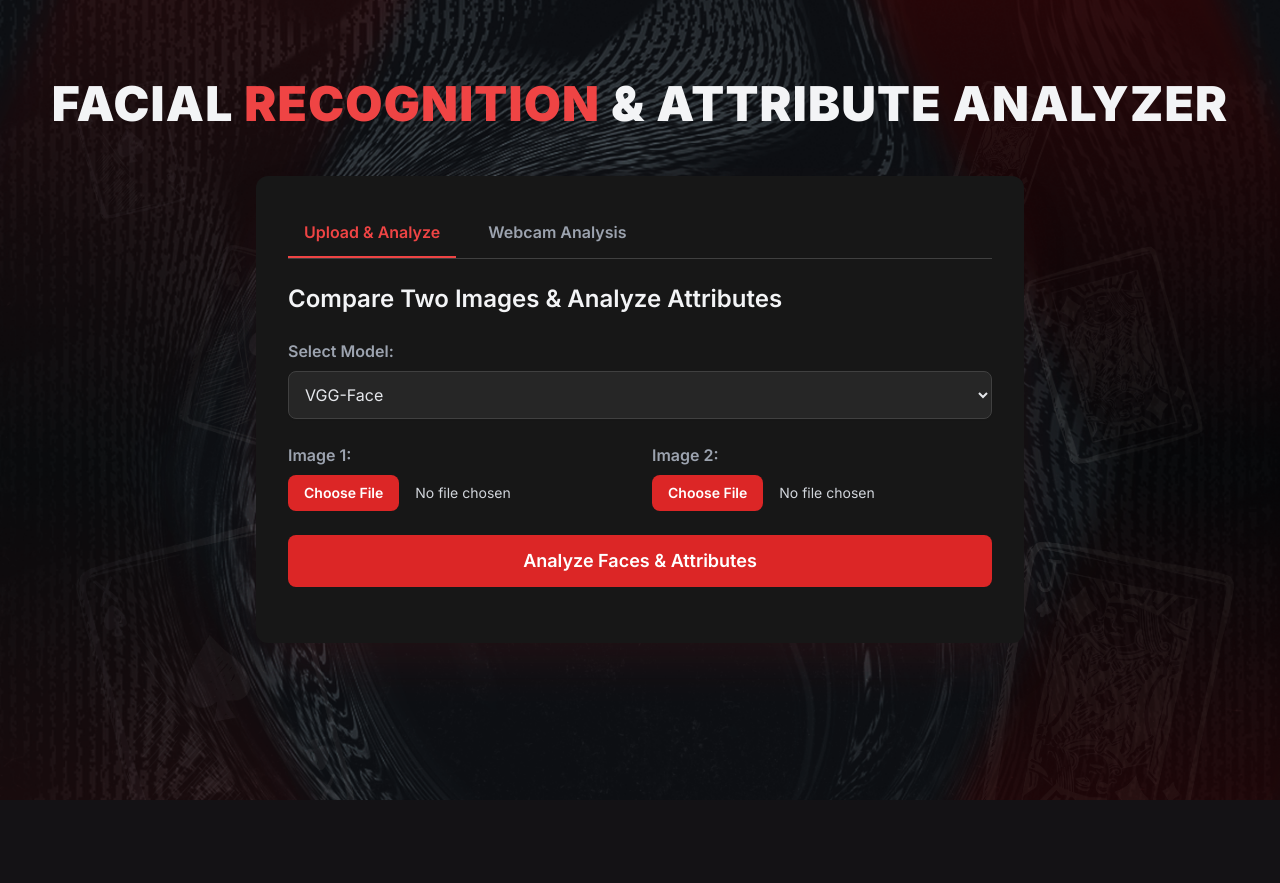
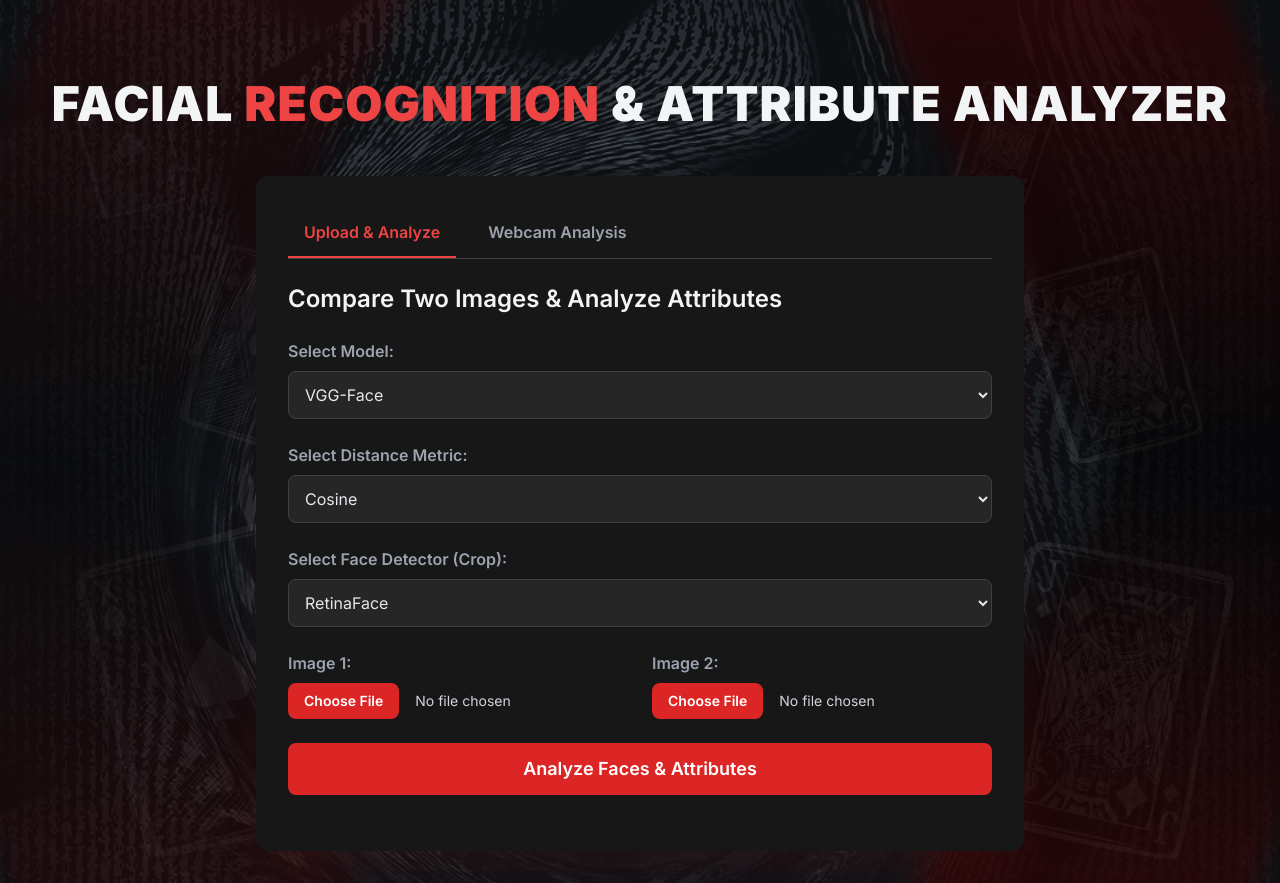
Before and after one commit to dimasandhk/face-recognition-fp-ai, a Flask app: page / in a window 1280 px wide. Before the commit the page ends 800 px from the top, so only its background shows below. Run offline with Flask 3, Linux system fonts and the light colour scheme; some libraries are stand-ins or nearby versions.

Commit message:
add : distance and crop

```diff
--- a/app.py
+++ b/app.py
@@ -15,8 +15,15 @@ app = Flask(__name__)
 UPLOAD_FOLDER = 'temp_uploads'
 app.config['UPLOAD_FOLDER'] = UPLOAD_FOLDER
 
-SUPPORTED_MODELS = ["VGG-Face", "Facenet", "Facenet512", "OpenFace", "DeepFace", "DeepID", "ArcFace", "SFace", "GhostFaceNet"]
+SUPPORTED_MODELS = ["VGG-Face", "Facenet", "Facenet512", "ArcFace", "SFace", "GhostFaceNet"]
 DEFAULT_MODEL = "VGG-Face"
+
+# Tambahkan konstanta untuk distance metrics dan face detectors
+SUPPORTED_DISTANCE_METRICS = ["cosine", "euclidean", "euclidean_l2"]
+DEFAULT_DISTANCE_METRIC = "cosine"
+
+SUPPORTED_DETECTORS = ["retinaface", "mtcnn", "opencv"]
+DEFAULT_DETECTOR = "retinaface"
 
 if not os.path.exists(UPLOAD_FOLDER):
     os.makedirs(UPLOAD_FOLDER)
@@ -283,18 +290,19 @@ def analyze_facial_attributes(img_path):
 def index():
     return render_template('index.html')
 
-def handle_prediction_request(img1_path_df, img2_path_df, model_name):
+def handle_prediction_request(img1_path_df, img2_path_df, model_name, distance_metric=DEFAULT_DISTANCE_METRIC, detector=DEFAULT_DETECTOR):
     """Handles the DeepFace.verify call and formats the response."""
     try:
-        print(f"Using model: {model_name} for {img1_path_df} and {img2_path_df}")
+        print(f"Using model: {model_name} with distance metric: {distance_metric} and detector: {detector}")
 
         # Perform face verification
         result = DeepFace.verify(
             img1_path=img1_path_df,
             img2_path=img2_path_df,
             model_name=model_name,
+            distance_metric=distance_metric,
             enforce_detection=False,
-            detector_backend='retinaface'
+            detector_backend=detector
         )
 
         distance = float(result['distance'])
@@ -313,6 +321,8 @@ def handle_prediction_request(img1_path_df, img2_path_df, model_name):
             'distance': distance,
             'threshold': threshold,
             'model': result['model'],
+            'distance_metric': distance_metric,
+            'detector': detector,
             'similarity_metric': result['similarity_metric'],
             'similarity_percentage': round(similarity_percentage, 2),
             'image1_attributes': img1_attributes,
@@ -338,9 +348,15 @@ def predict():
     file1 = request.files['image1']
     file2 = request.files['image2']
     model_name = request.form.get('model_name', DEFAULT_MODEL)
+    distance_metric = request.form.get('distance_metric', DEFAULT_DISTANCE_METRIC)
+    detector = request.form.get('detector', DEFAULT_DETECTOR)
 
     if model_name not in SUPPORTED_MODELS:
         return jsonify({'error': f'Invalid model selected.'}), 400
+    if distance_metric not in SUPPORTED_DISTANCE_METRICS:
+        return jsonify({'error': f'Invalid distance metric selected.'}), 400
+    if detector not in SUPPORTED_DETECTORS:
+        return jsonify({'error': f'Invalid detector selected.'}), 400
 
     if file1.filename == '' or file2.filename == '':
         return jsonify({'error': 'File name cannot be empty'}), 400
@@ -363,7 +379,7 @@ def predict():
             if os.path.exists(f_path): os.remove(f_path)
         return jsonify({'error': " ".join(error_msg)}), 500
 
-    response = handle_prediction_request(img1_path_df, img2_path_df, model_name)
+    response = handle_prediction_request(img1_path_df, img2_path_df, model_name, distance_metric, detector)
 
     # Ensure files are deleted even if handle_prediction_request itself returns an error response
     for f_path in files_to_delete:
@@ -383,9 +399,15 @@ def predict_webcam():
     ref_file = request.files['reference']
     webcam_file = request.files['webcam']
     model_name = request.form.get('model_name', DEFAULT_MODEL)
+    distance_metric = request.form.get('distance_metric', DEFAULT_DISTANCE_METRIC)
+    detector = request.form.get('detector', DEFAULT_DETECTOR)
 
     if model_name not in SUPPORTED_MODELS:
         return jsonify({'error': f'Invalid model selected.'}), 400
+    if distance_metric not in SUPPORTED_DISTANCE_METRICS:
+        return jsonify({'error': f'Invalid distance metric selected.'}), 400
+    if detector not in SUPPORTED_DETECTORS:
+        return jsonify({'error': f'Invalid detector selected.'}), 400
 
     if ref_file.filename == '':
         return jsonify({'error': 'Reference file name cannot be empty'}), 400
@@ -404,7 +426,7 @@ def predict_webcam():
             if os.path.exists(f_path): os.remove(f_path)
         return jsonify({'error': 'Failed to convert reference image (HEIC/HEIF).'}), 500
 
-    response = handle_prediction_request(ref_path_df, webcam_path, model_name)
+    response = handle_prediction_request(ref_path_df, webcam_path, model_name, distance_metric, detector)
 
     for f_path in files_to_delete:
         if os.path.exists(f_path):
--- a/templates/index.html
+++ b/templates/index.html
@@ -197,10 +197,39 @@
                   <option value="ArcFace">ArcFace</option>
                   <option value="SFace">SFace</option>
                   <option value="Facenet">Facenet</option>
-                  <option value="OpenFace">OpenFace</option>
-                  <option value="DeepFace">DeepFace</option>
-                  <option value="DeepID">DeepID</option>
                   <option value="GhostFaceNet">GhostFaceNet</option>
+                </select>
+              </div>
+              <div class="mb-6">
+                <label
+                  for="distanceMetricUpload"
+                  class="block text-gray-400 mb-2 font-semibold"
+                  >Select Distance Metric:</label
+                >
+                <select
+                  id="distanceMetricUpload"
+                  name="distance_metric"
+                  class="block w-full border border-neutral-700 bg-neutral-800 text-gray-200 rounded-lg shadow-sm p-3 focus:border-red-500 focus:ring-red-500 focus:ring-opacity-50 transition-colors"
+                >
+                  <option value="cosine" selected>Cosine</option>
+                  <option value="euclidean">Euclidean</option>
+                  <option value="euclidean_l2">Euclidean L2</option>
+                </select>
+              </div>
+              <div class="mb-6">
+                <label
+                  for="detectorUpload"
+                  class="block text-gray-400 mb-2 font-semibold"
+                  >Select Face Detector (Crop):</label
+                >
+                <select
+                  id="detectorUpload"
+                  name="detector"
+                  class="block w-full border border-neutral-700 bg-neutral-800 text-gray-200 rounded-lg shadow-sm p-3 focus:border-red-500 focus:ring-red-500 focus:ring-opacity-50 transition-colors"
+                >
+                  <option value="retinaface" selected>RetinaFace</option>
+                  <option value="mtcnn">MTCNN</option>
+                  <option value="opencv">OpenCV</option>
                 </select>
               </div>
               <div class="mb-6 grid grid-cols-1 md:grid-cols-2 gap-6">
@@ -297,10 +326,39 @@
                   <option value="ArcFace">ArcFace</option>
                   <option value="SFace">SFace</option>
                   <option value="Facenet">Facenet</option>
-                  <option value="OpenFace">OpenFace</option>
-                  <option value="DeepFace">DeepFace</option>
-                  <option value="DeepID">DeepID</option>
                   <option value="GhostFaceNet">GhostFaceNet</option>
+                </select>
+              </div>
+              <div class="mb-6">
+                <label
+                  for="distanceMetricWebcam"
+                  class="block text-gray-400 mb-2 font-semibold"
+                  >Select Distance Metric:</label
+                >
+                <select
+                  id="distanceMetricWebcam"
+                  name="distance_metric"
+                  class="block w-full border border-neutral-700 bg-neutral-800 text-gray-200 rounded-lg shadow-sm p-3 focus:border-red-500 focus:ring-red-500 focus:ring-opacity-50 transition-colors"
+                >
+                  <option value="cosine" selected>Cosine</option>
+                  <option value="euclidean">Euclidean</option>
+                  <option value="euclidean_l2">Euclidean L2</option>
+                </select>
+              </div>
+              <div class="mb-6">
+                <label
+                  for="detectorWebcam"
+                  class="block text-gray-400 mb-2 font-semibold"
+                  >Select Face Detector (Crop):</label
+                >
+                <select
+                  id="detectorWebcam"
+                  name="detector"
+                  class="block w-full border border-neutral-700 bg-neutral-800 text-gray-200 rounded-lg shadow-sm p-3 focus:border-red-500 focus:ring-red-500 focus:ring-opacity-50 transition-colors"
+                >
+                  <option value="retinaface" selected>RetinaFace</option>
+                  <option value="mtcnn">MTCNN</option>
+                  <option value="opencv">OpenCV</option>
                 </select>
               </div>
               <div class="mb-6">
```
